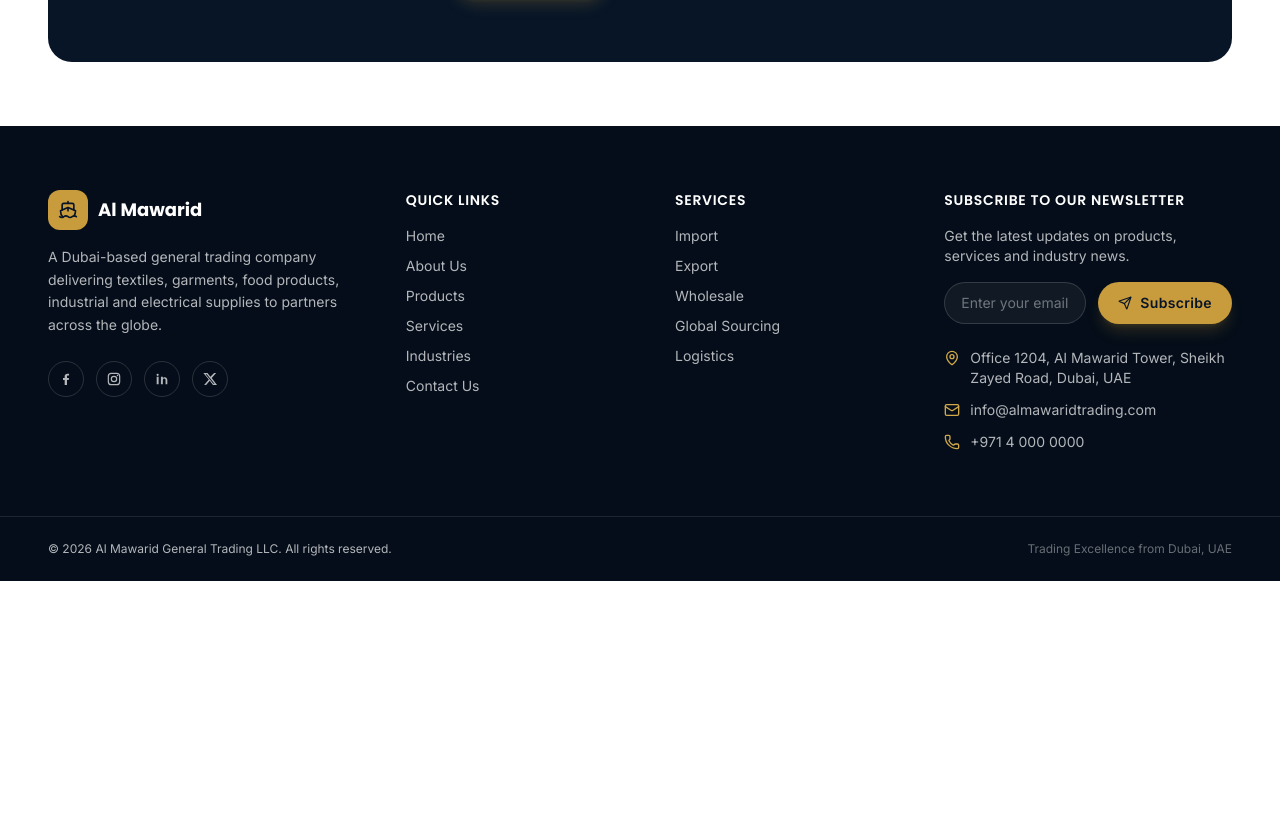
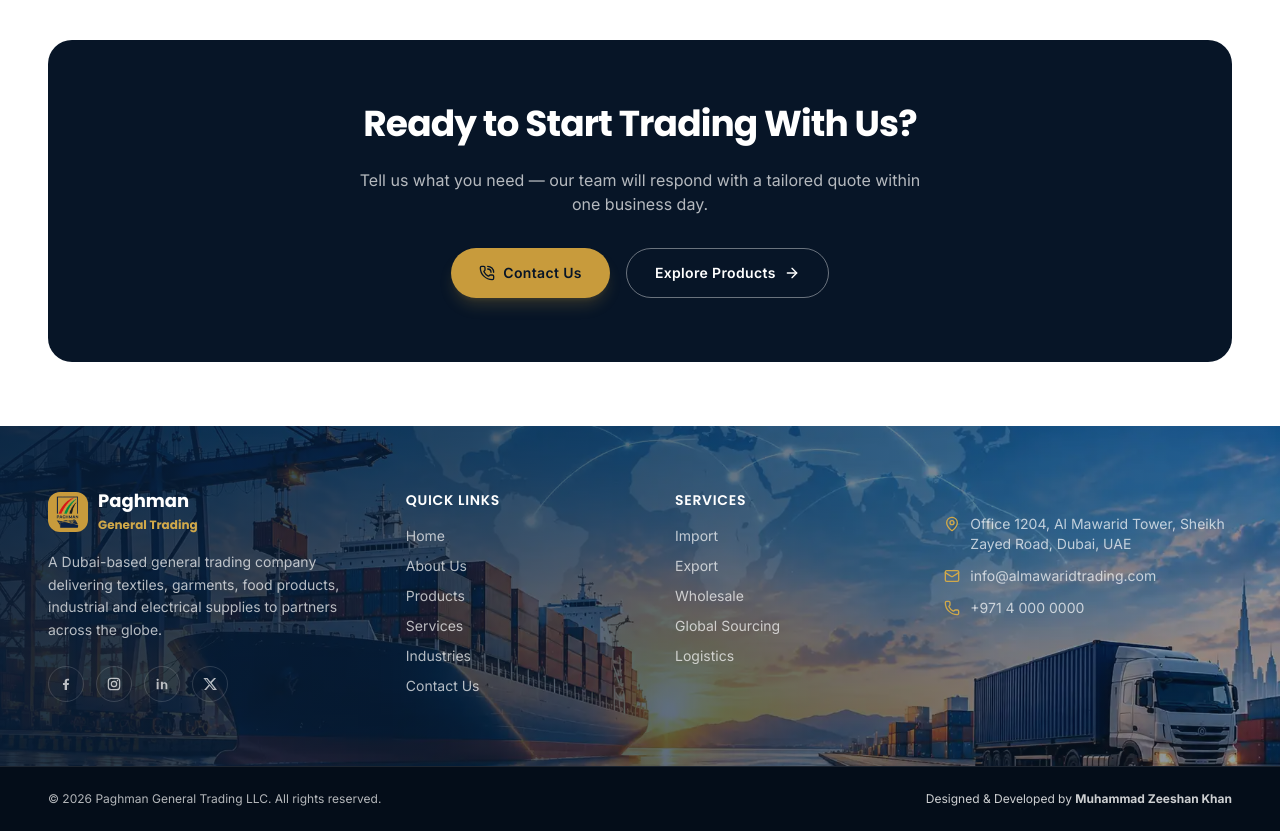
Before and after one commit to mzeeshankhan-dev/Paghman-General-Trading-LLC, a React (Vite) app: page / in a window 1280 px wide. Shown: the part 4708-5539 px from the top of the page. Before the commit the page ends 5289 px from the top, so only its background shows below. Built offline with nearby package versions, Linux system fonts and the light colour scheme; a web font is replaced by a local one.

Commit message:
home page

```diff
--- /dev/null
+++ b/src/components/home/CargoNetworkSVG.jsx
@@ -0,0 +1,15 @@
+import React from 'react'
+import paghmanNet from "../../assets/images/PaghmanNet.svg"
+
+const CargoNetworkSVG = () => {
+  return (
+    <section>
+        <div className="svg-ctr relative">
+            <img src={paghmanNet} alt="Paghman network img" />
+            <div className=' absolute w-full h-full inset-0 dark:bg-black/30'></div>
+        </div>
+    </section>
+  )
+}
+
+export default CargoNetworkSVG
--- a/src/components/home/WhyChooseUs.jsx
+++ b/src/components/home/WhyChooseUs.jsx
@@ -16,7 +16,7 @@ export default function WhyChooseUs() {
           {items.map((item, index) => {
             const Icon = whyUsIcons[index];
             return (
-              <Reveal key={item.title} delay={index * 0.06} className="flex flex-col gap-4 bg-white/80 p-8 transition-colors hover:bg-gray-300 dark:bg-navy-900/40 dark:text-white">
+              <Reveal key={item.title} delay={index * 0.06} className="flex flex-col gap-4 bg-white/80 p-8 transition-colors hover:bg-gray-300 dark:hover:bg-navy-800 dark:bg-navy-900/40 dark:text-white">
                 {Icon && (
                   <span className="flex h-12 w-12 items-center justify-center rounded-xl bg-gold-500/15 text-gold-400">
                     <Icon className="h-6 w-6" aria-hidden="true" />
--- a/src/components/layout/Footer.jsx
+++ b/src/components/layout/Footer.jsx
@@ -2,6 +2,7 @@ import { useState } from "react";
 import { Link } from "react-router-dom";
 import { useTranslation } from "react-i18next";
 import { Ship, Mail, Phone, MapPin, Send } from "lucide-react";
+import footerImg from "../../assets/images/footerImg.webp"
 
 // lucide-react no longer ships brand/social icons, so these are small inline SVGs.
 function FacebookIcon(props) {
@@ -58,13 +59,21 @@ export default function Footer() {
 
   return (
     <footer className="bg-navy-950 text-white/70">
-      <div className="container-page grid gap-12 py-16 md:grid-cols-2 lg:grid-cols-[1.4fr_1fr_1fr_1.3fr]">
+      <div className="container-page grid gap-12 py-16 md:grid-cols-2 lg:grid-cols-[1.4fr_1fr_1fr_1.3fr] bg-cover bg-center bg-no-repeat"
+        style={{
+
+          backgroundImage: `      linear-gradient(
+        to right,
+        rgba(7, 29, 54, 0.9),
+        rgba(7, 29, 54, 0.4)
+      ), url(${footerImg})`,
+        }}>
         <div className="flex flex-col gap-4">
           <Link to="/" className="flex items-center gap-2.5">
             <span className="flex h-10 w-10 items-center justify-center rounded-xl bg-gold-500 text-navy-900">
-              <Ship className="h-5 w-5" aria-hidden="true" />
+              <img src="logo2.png" alt="paghman logo" />
             </span>
-            <span className="font-heading text-lg font-bold text-white">Al Mawarid</span>
+            <span className="font-heading text-lg/tight font-bold text-white">Paghman <br /> <span className="text-gold-400 text-xs">General Trading </span></span>
           </Link>
           <p className="max-w-xs text-sm leading-relaxed">{t("footer.about")}</p>
           <div className="flex gap-3 pt-2">
@@ -108,28 +117,6 @@ export default function Footer() {
         </div>
 
         <div>
-          <h3 className="mb-4 text-sm font-semibold uppercase tracking-wider text-white">{t("footer.newsletterTitle")}</h3>
-          <p className="mb-4 text-sm">{t("footer.newsletterText")}</p>
-          <form onSubmit={handleSubscribe} className="flex flex-col gap-3 sm:flex-row" noValidate>
-            <label htmlFor="newsletter-email" className="sr-only">
-              {t("footer.newsletterPh")}
-            </label>
-            <input
-              id="newsletter-email"
-              type="email"
-              required
-              value={email}
-              onChange={(e) => setEmail(e.target.value)}
-              placeholder={t("footer.newsletterPh")}
-              className="w-full rounded-full border border-white/15 bg-white/5 px-4 py-2.5 text-sm text-white placeholder:text-white/40 focus:border-gold-400 focus:outline-none"
-            />
-            <button type="submit" className="btn-primary shrink-0 !px-5 !py-2.5 text-xs">
-              <Send className="h-3.5 w-3.5" aria-hidden="true" />
-              {t("footer.subscribe")}
-            </button>
-          </form>
-          {subscribed && <p className="mt-2 text-xs text-gold-400">{t("contact.form.success")}</p>}
-
           <ul className="mt-6 flex flex-col gap-3 text-sm">
             <li className="flex items-start gap-2.5">
               <MapPin className="mt-0.5 h-4 w-4 shrink-0 text-gold-400" aria-hidden="true" />
@@ -149,14 +136,15 @@ export default function Footer() {
             </li>
           </ul>
         </div>
+
       </div>
 
       <div className="border-t border-white/10">
         <div className="container-page flex flex-col items-center justify-between gap-2 py-6 text-xs sm:flex-row">
           <p>
-            &copy; {new Date().getFullYear()} Al Mawarid General Trading LLC. {t("footer.rights")}
+            &copy; {new Date().getFullYear()} Paghman General Trading LLC. {t("footer.rights")}
           </p>
-          <p className="text-white/40">{t("footer.madeWith")}</p>
+          <p className="text-white/80">Designed & Developed by <b> Muhammad Zeeshan Khan</b></p>
         </div>
       </div>
     </footer>
--- a/src/i18n/locales/en.json
+++ b/src/i18n/locales/en.json
@@ -217,7 +217,7 @@
     "newsletterTitle": "Subscribe to Our Newsletter",
     "newsletterText": "Get the latest updates on products, services and industry news.",
     "newsletterPh": "Enter your email", "subscribe": "Subscribe",
-    "rights": "All rights reserved.", "madeWith": "Trading Excellence from Dubai, UAE"
+    "rights": "All rights reserved."
   },
   "notFound": {
     "title": "Page Not Found", "subtitle": "The page you're looking for doesn't exist or has been moved.",
--- a/src/pages/Home.jsx
+++ b/src/pages/Home.jsx
@@ -11,6 +11,7 @@ import FAQSection from "../components/home/FAQSection";
 import NewsSection from "../components/home/NewsSection";
 import CTASection from "../components/home/CTASection";
 import FreightCalculator from "../components/home/FreightCalculator";
+import CargoNetworkSVG from "../components/home/CargoNetworkSVG";
 
 export default function Home() {
   const { t } = useTranslation();
@@ -22,9 +23,10 @@ export default function Home() {
       <ServicesPreview />
       <AboutPreview />
       <IndustriesPreview />
-      <FreightCalculator/>
+      <FreightCalculator />
       <WhyChooseUs />
       <Testimonials />
+      <CargoNetworkSVG />
       <CTASection />
 
       {/* <FAQSection /> */}
```
Also changed, not shown: src/assets/images/footerImg.webp (added), 1 other file (tests, documents, lock files or other folders).
